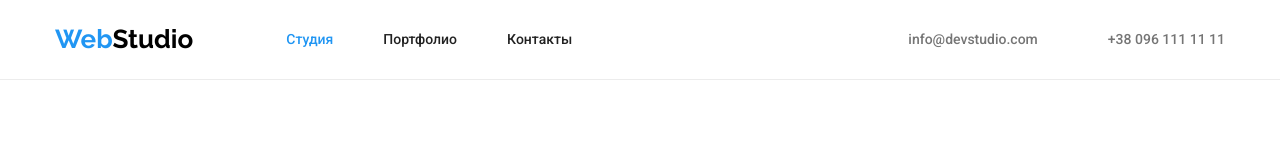
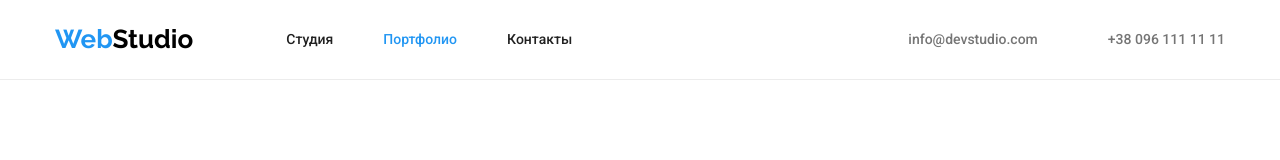
Before and after one commit to bestboost/goit-markup-hw-04, a plain HTML site: page portfolio.html in a window 1280 px wide. Shown: the top 160 px of the page. Drawn offline with nearby package versions, Linux system fonts and the light colour scheme.

Commit message:
фікс помилки в хедері у портфоліо

```diff
--- a/portfolio.html
+++ b/portfolio.html
@@ -21,8 +21,8 @@
              <nav class="main-nav">
                   <a href="./index.html" class="logo link" > <span class="logo-part">Web</span>Studio</a>
                   <ul class="site-nav">
-                      <li class="item"><a href="./index.html" class="link current">Студия</a></li>
-                      <li class="item"><a class="link" href="">Портфолио</a></li>
+                      <li class="item"><a class="link" href="./index.html">Студия</a></li>
+                      <li class="item"><a href="" class="link current">Портфолио</a></li>
                       <li class="item"><a class="link" href="">Контакты</a></li>
                   </ul>
              </nav>
```
